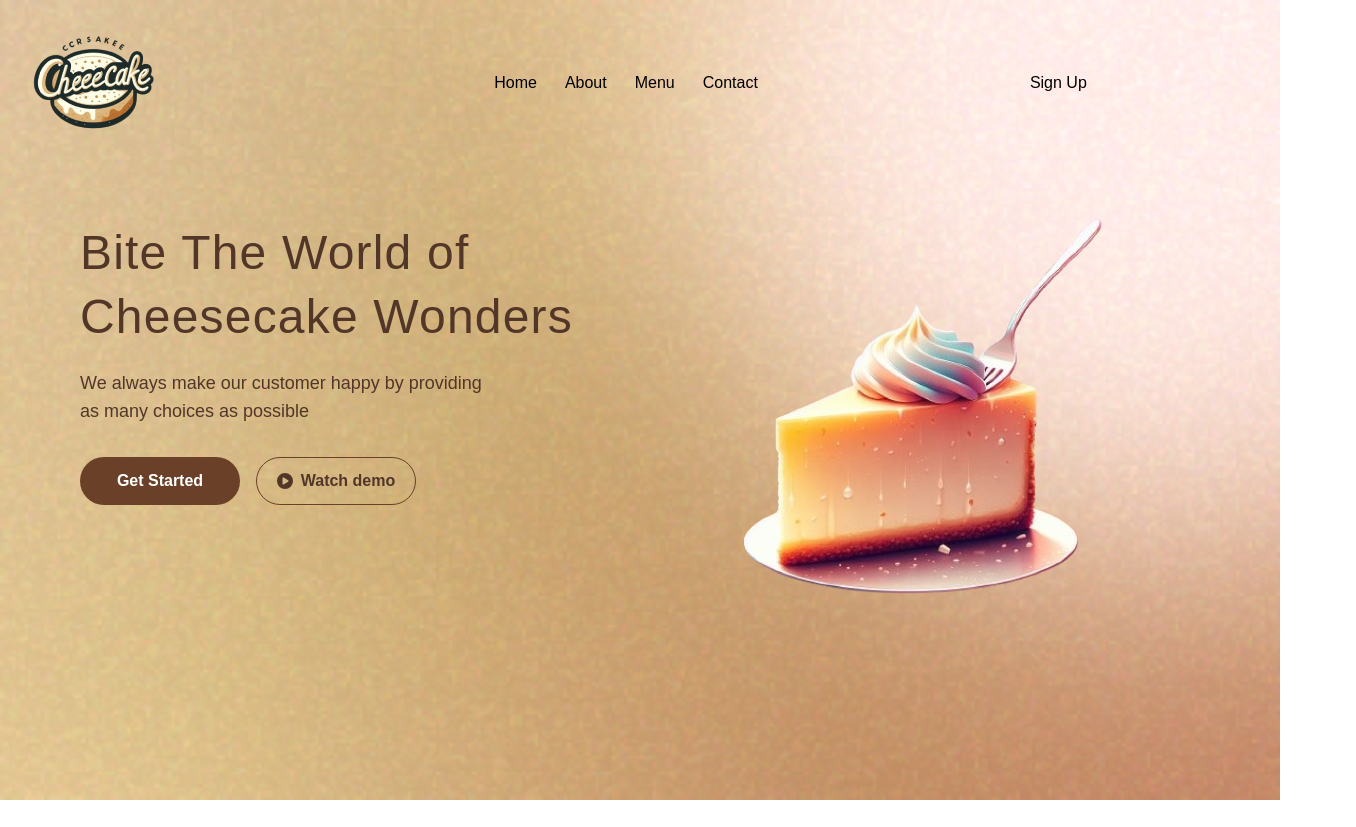
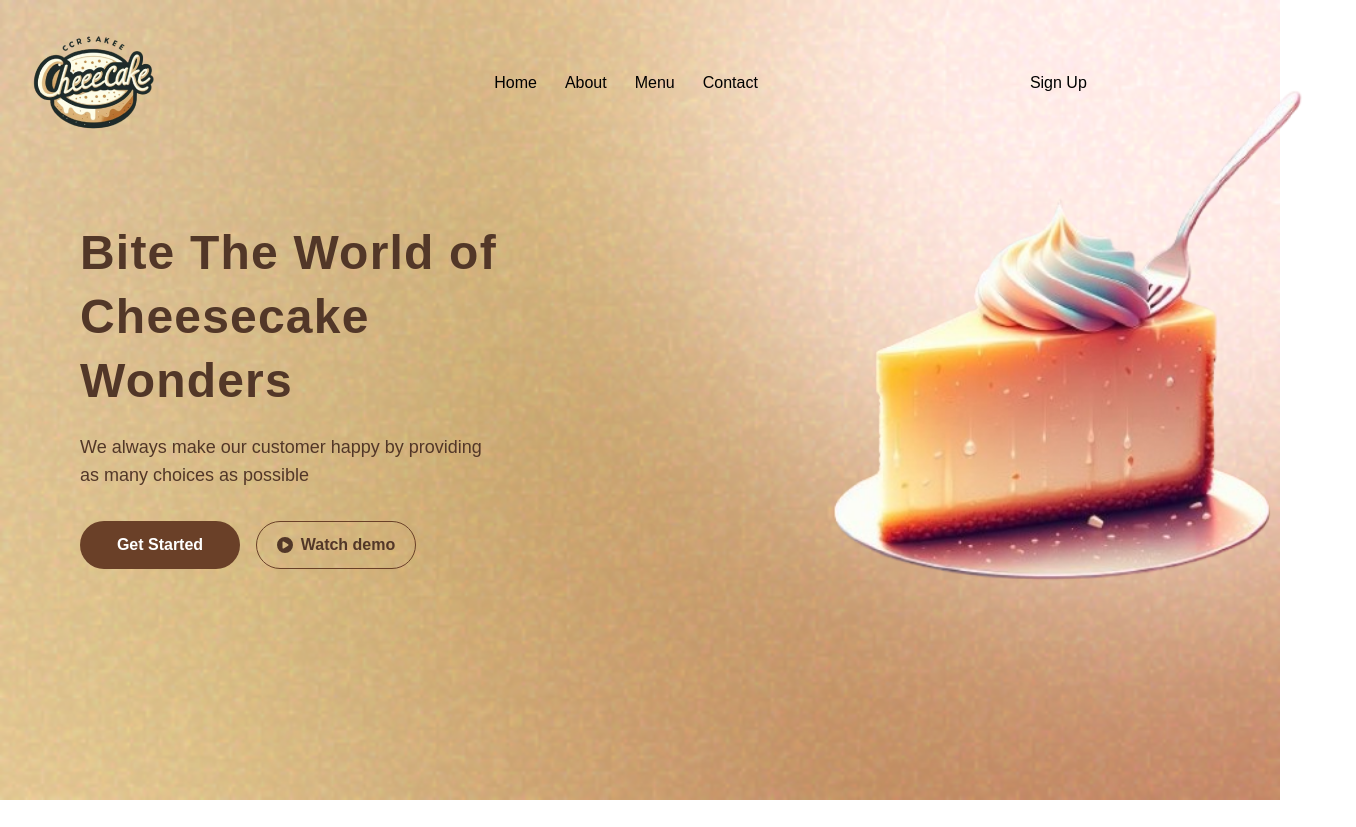
Before and after one commit to ChiefLopes/CheeseCakeSite, a React (Vite) app: page / in a window 1280 px wide. Shown: the whole page, 1356 px wide, since content can reach past the window. Before the commit the page ends 800 px from the top, so only its background shows below. Built offline with nearby package versions, Linux system fonts and the light colour scheme; a web font is replaced by a local one.

Commit message:
doen with the Home

```diff
--- a/src/Components/Home/Home.jsx
+++ b/src/Components/Home/Home.jsx
@@ -1,5 +1,5 @@
 import Nav from "./Nav";
-import Cheesecake from "../../assets/bgphoto/Cheesecake.png";
+import Cheesecake from "../../assets/bgphoto/Cheese.png";
 
 // imported Icon
 import { FaCirclePlay } from "react-icons/fa6";
@@ -11,7 +11,7 @@ const Home = () => {
 
       <div className="flex mx-auto">
         <div className="text-[#523728] space-y-5 mt-14 ml-20">
-          <p className=" text-5xl tracking-wide leading-[4rem] ">
+          <p className=" text-5xl font-bold tracking-wide leading-[4rem] ">
             Bite The World of <br /> Cheesecake Wonders
           </p>
           <p className="text-lg">
@@ -28,8 +28,8 @@ const Home = () => {
             </button>
           </div>
         </div>
-        <div className="ml-20 pb-12">
-          <img src={Cheesecake} alt="" />
+        <div className="mr-4 ">
+          <img src={Cheesecake} alt="" className="ml-12 w-[40rem] relative bottom-[9rem] left-20 "/>
         </div>
       </div>
     </div>
```
Also changed, not shown: src/assets/bgphoto/Cheese.png (renamed from src/assets/bgphoto/Cheesecake.png).
